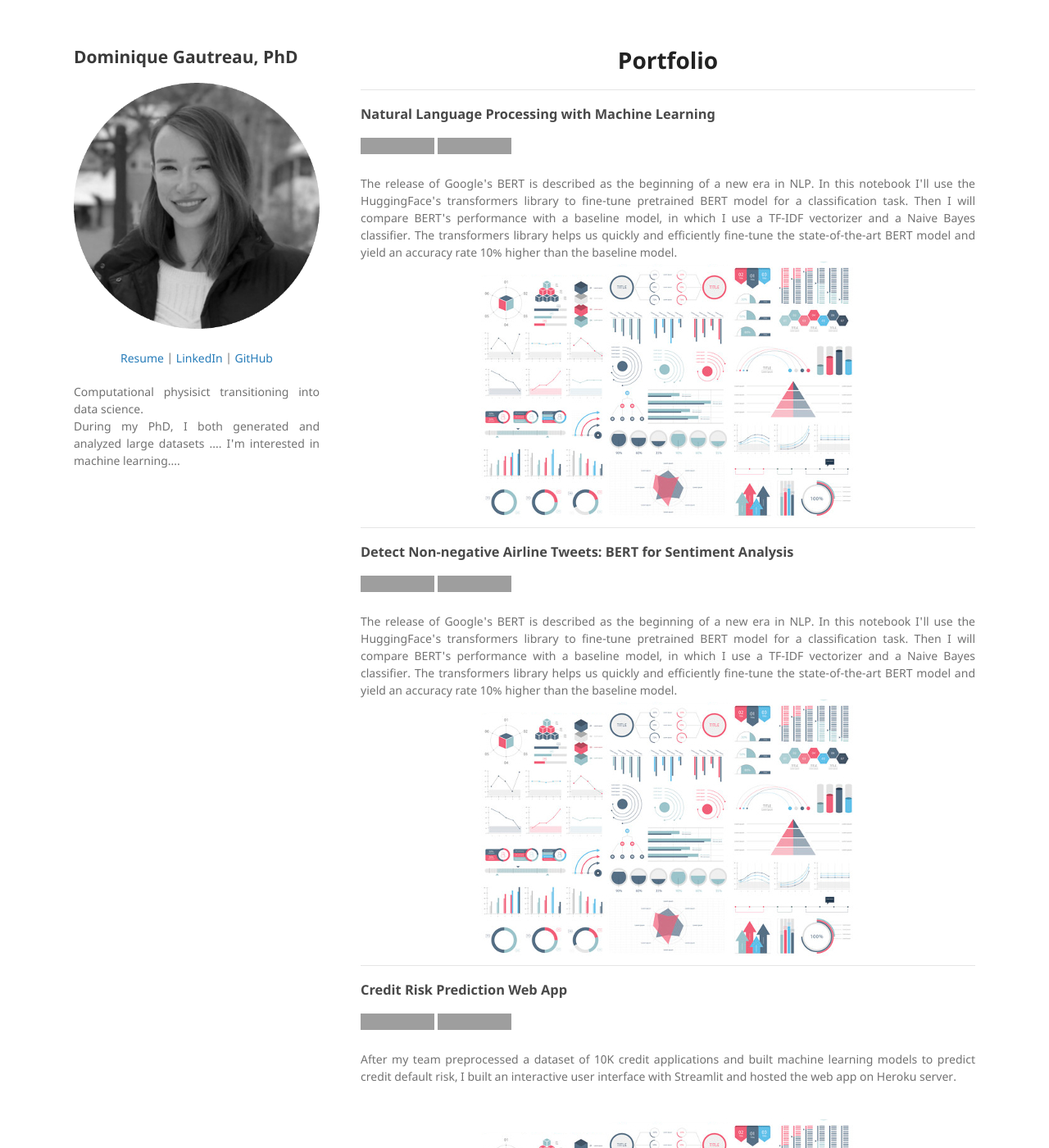
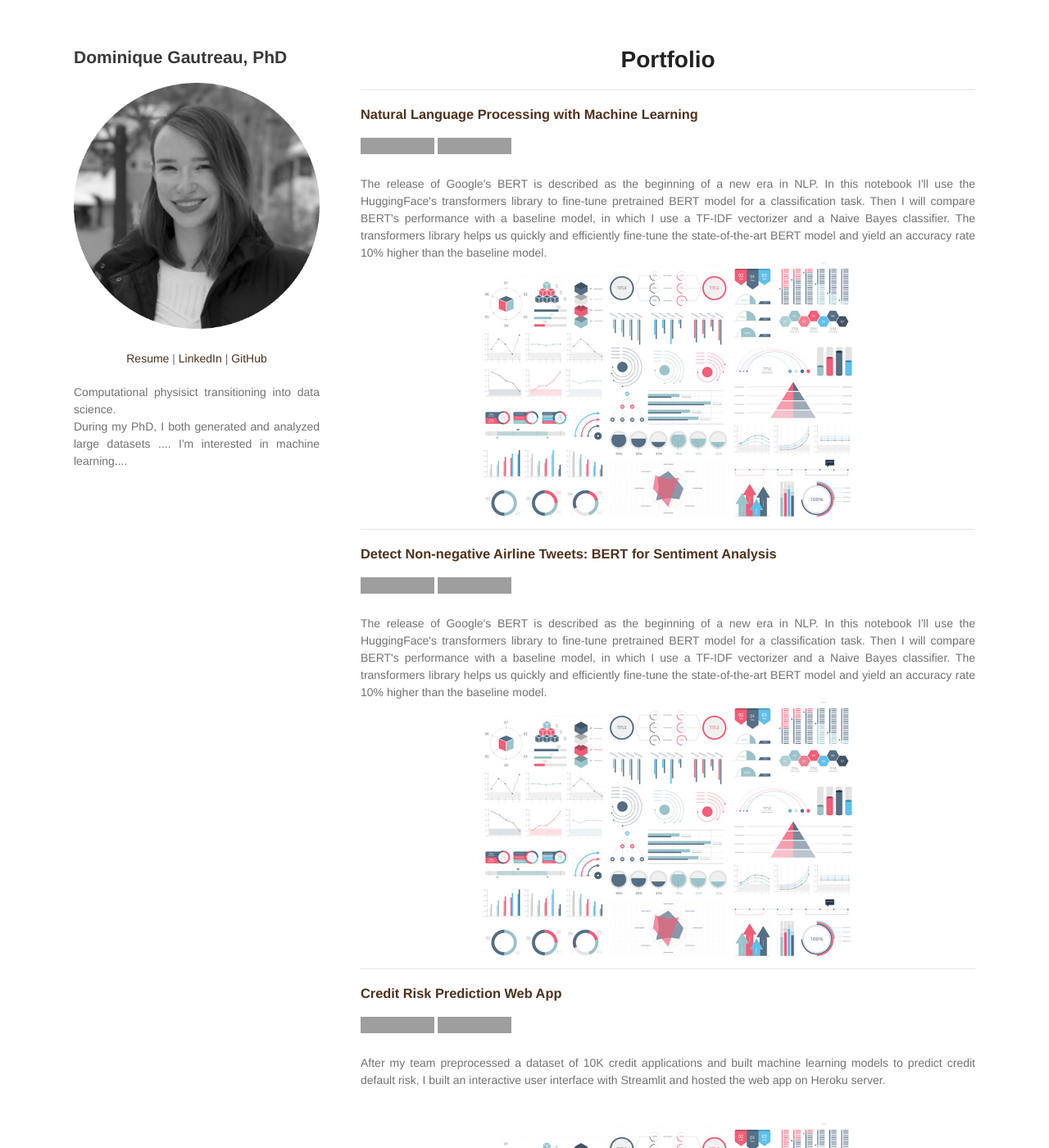
Before and after one commit to dgautreau/dgautreau.github.io, a Jekyll site: the page built from index.md, in a window 1280 px wide and 1400 px high. Shown: the whole window at 82% size. Built offline with Jekyll 4.4.1, drawn with Linux system fonts in a browser that asks for light colours; our own code applies the rules of GitHub Pages for plain Markdown files; grey boxes are pictures that could not be loaded.

Commit message:
Update jekyll-theme-minimal.scss

```diff
--- a/_sass/jekyll-theme-minimal.scss
+++ b/_sass/jekyll-theme-minimal.scss
@@ -4,7 +4,8 @@
 body {
   background-color: #fff;
   padding:50px;
-  font: 14px/1.5 "Noto Sans", "Helvetica Neue", Helvetica, Arial, sans-serif;
+//   font: 14px/1.5 "Noto Sans", "Helvetica Neue", Helvetica, Arial, sans-serif;
+  font: 14px/1.5 "Helvetica Neue", Helvetica, Arial, sans-serif;
   color:#727272;
   font-weight:400;
 }
@@ -32,11 +33,13 @@ h2 {
 }
 
 h3, h4, h5, h6 {
-  color:#494949;
+//   color:#494949;
+  color:#4F311C;
 }
 
 a {
   color:#267CB9;
+  color: #4F311C;
   text-decoration:none;
 }
 
```
